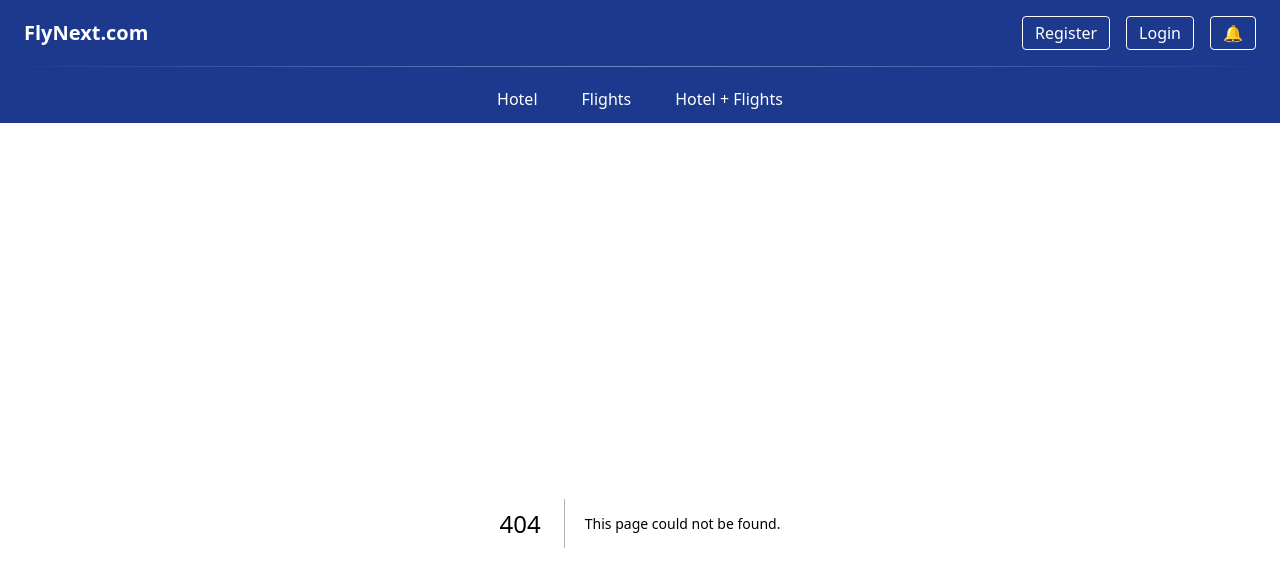
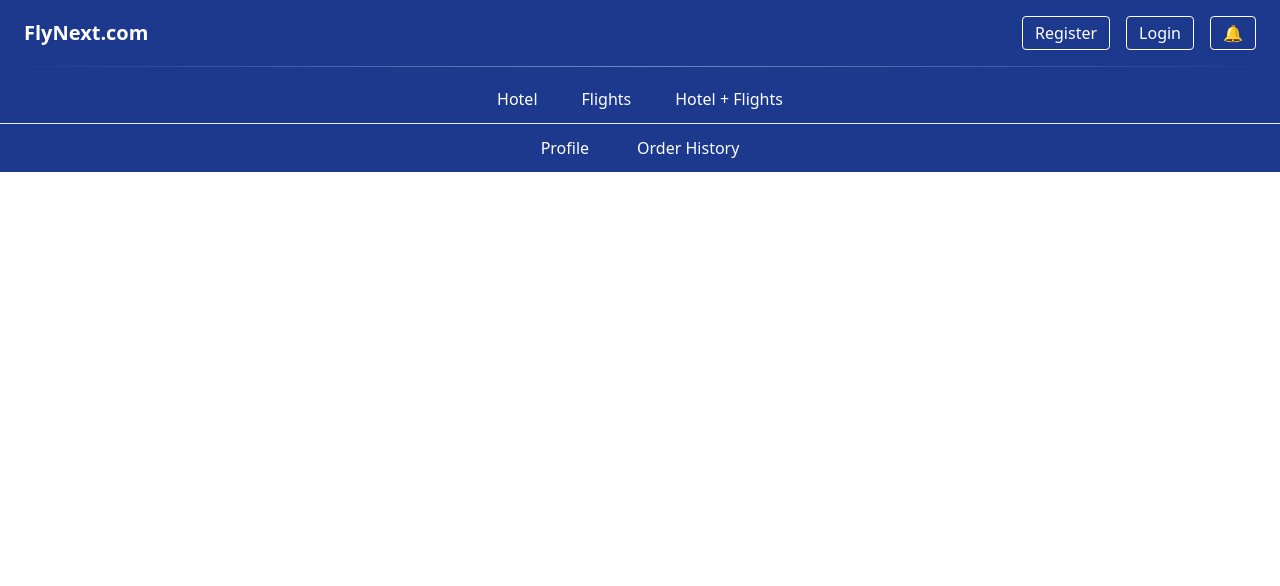
Before and after one commit to hondapowerdd/CSC309_FlyNext, a Next.js app in the folder flynext/: page /dashboard/order-history in a window 1280 px wide. Before the commit this address had no page. Shown: the top 586 px of the page. Built offline with nearby package versions, Linux system fonts and the light colour scheme.

Commit message:
Adding dashboard

```diff
--- a/flynext/app/components/account-management/AccountDropdown.tsx
+++ b/flynext/app/components/account-management/AccountDropdown.tsx
@@ -1,9 +1,11 @@
 import { useContext, useEffect, useRef } from 'react';
 import { AuthContext } from "@/frontend/contexts/auth";
+import { useRouter } from 'next/navigation';
 
 export default ({ close }: { close: () => void }) => {
     const { setUid, setAccessToken, setRefreshToken } = useContext(AuthContext)!;
 
+    const router = useRouter();
     const dpdn = useRef<HTMLDivElement>(null);
 
     useEffect(() => {
@@ -13,7 +15,7 @@ export default ({ close }: { close: () => void }) => {
     return (
         <div
             ref={dpdn}
-            className="absolute right--1 mt-9 w-29 rounded-md shadow-lg bg-white ring-1 ring-black ring-opacity-5 focus:outline-none z-50"
+            className="absolute right--0 mt-9 w-28 rounded-md shadow-lg bg-white ring-1 ring-black ring-opacity-5 focus:outline-none z-50"
             role="menu"
             tabIndex={0}
             onBlur={({ target, relatedTarget }) => {
@@ -23,11 +25,11 @@ export default ({ close }: { close: () => void }) => {
         >
             <div className="py-1" role="none">
             <button
-                onClick={close}
+                onClick={() => router.push('/dashboard')}
                 className="block w-full px-3 py-1.5 text-sm text-gray-700 hover:bg-gray-100 text-left"
                 role="menuitem"
             >
-                Profile
+                Dashboard
             </button>
             <button
                 onClick={() => {
--- a/flynext/app/components/main/Header.tsx
+++ b/flynext/app/components/main/Header.tsx
@@ -15,7 +15,7 @@ export default () => {
 
     const [showRegForm, setShowRegForm] = useState(false);
     const { showLogin, setShowLogin } = useShowLogin();
-    const [showDropdn, setshowDropdn] = useState(false);
+    const [showDropdn, setShowDropdn] = useState(false);
 
     return (
         <>
@@ -28,13 +28,15 @@ export default () => {
                 </button>
                 <div className="flex gap-4">
                     {
-                        uid &&
+                        uid ? (
                             <>
-                            <button className="border px-3 py-1 rounded" onClick={() => setshowDropdn(true)}>{uid}</button>
-                            {
-                                showDropdn &&
-                                <AccountDropdown close={() => setshowDropdn(false)} />
-                            }
+                                <button
+                                    className="border px-3 py-1 rounded"
+                                    onClick={() => setShowDropdn(true)}
+                                >
+                                    {uid}
+                                </button>
+                                {showDropdn && <AccountDropdown close={() => setShowDropdn(false)} />}
                                 <button
                                     className="border px-3 py-1 rounded"
                                     onClick={() => router.push('/notification')}
@@ -42,12 +44,21 @@ export default () => {
                                     🔔
                                 </button>
                             </>
-                    }
-                    {
-                        !uid &&
+                        ) : (
                             <>
-                            <button className="border px-3 py-1 rounded" onClick={() => setShowRegForm(true)}>Register</button>
-                            <button id="login-btn" className="border px-3 py-1 rounded" onClick={() => setShowLogin(true)}>Login</button>
+                                <button
+                                    className="border px-3 py-1 rounded"
+                                    onClick={() => setShowRegForm(true)}
+                                >
+                                    Register
+                                </button>
+                                <button
+                                    id="login-btn"
+                                    className="border px-3 py-1 rounded"
+                                    onClick={() => setShowLogin(true)}
+                                >
+                                    Login
+                                </button>
                                 <button
                                     className="border px-3 py-1 rounded"
                                     onClick={() => router.push('/notification')}
@@ -55,6 +66,7 @@ export default () => {
                                     🔔
                                 </button>
                             </>
+                        )
                     }
                 </div>
             </header>
--- /dev/null
+++ b/flynext/app/dashboard/layout.tsx
@@ -0,0 +1,43 @@
+"use client";
+
+import { JSX, ReactNode } from "react";
+import { useRouter, usePathname } from 'next/navigation';
+
+
+interface RootLayoutProps {
+    children: ReactNode;
+}
+
+export default function RootLayout({ children }: RootLayoutProps): JSX.Element {
+    const pathname = usePathname();
+    const router = useRouter();
+
+    const getButtonClass = (targetPath: string) =>
+        pathname === targetPath
+            ? "px-4 py-1 rounded-full bg-white text-blue-900 font-semibold transition-colors duration-200"
+            : "px-4 py-1 rounded-full hover:bg-white hover:text-blue-900 transition-colors duration-200";
+
+    return (
+        <html lang="en">
+        <body>
+            <div className="border-t border-blue-200/50">
+                <nav className="bg-blue-900 text-white flex justify-center gap-4 py-2">
+                    <button
+                        className={getButtonClass('/dashboard')}
+                        onClick={() => router.push('/dashboard')}
+                    >
+                        Profile
+                    </button>
+                    <button
+                        className={getButtonClass('/profile/order-history')}
+                        onClick={() => router.push('/profile/order-history')}
+                    >
+                        Order History
+                    </button>
+                </nav>
+            </div>
+            {children}
+        </body>
+        </html>
+    );
+}
--- /dev/null
+++ b/flynext/app/dashboard/order-history/page.tsx
@@ -0,0 +1,5 @@
+"use client";
+
+export default () => {
+    return;
+}
--- /dev/null
+++ b/flynext/app/dashboard/page.tsx
@@ -0,0 +1,5 @@
+"use client";
+
+export default () => {
+    return;
+}
```
Lines whose indentation alone changed are shown as unchanged.
